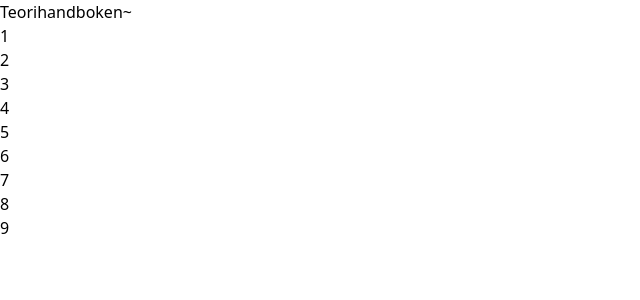
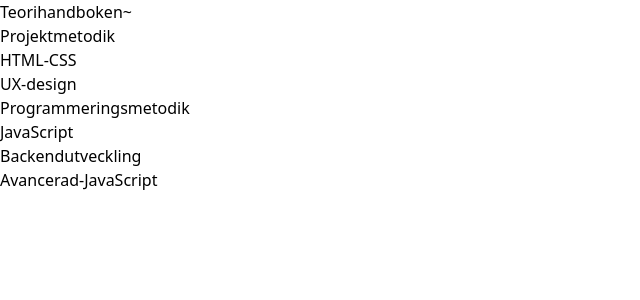
Before and after one commit to AbasBashir/Teorihandboken, a React (Vite) app in the folder my-react-app/: page / in a window 1280 px wide. Shown: the top 300 px of the page, without its empty margins (0-640 px from the left). Built offline with nearby package versions, Linux system fonts and the light colour scheme.

Commit message:
Added the main titles for the teorihandboken

```diff
--- a/my-react-app/src/Header.jsx
+++ b/my-react-app/src/Header.jsx
@@ -2,19 +2,17 @@
 
 function Header() {
   return (
-    <div className='bg-[#6BA368] border-b-2 border-black'>
+    <div className='bg-[#6BA368] border-b-[1.5px]'>
       <h1 className='text-3xl pl-10 py-1.5 text-white font-light'>Teori<span className='text-black font-semibold italic'>handboken~</span></h1>
-      <nav className='fixed bg-[#6BA368] h-full w-80 border-t-2 border-black'>
-        <ul>
-            <li>1</li>
-            <li>2</li>
-            <li>3</li>
-            <li>4</li>
-            <li>5</li>
-            <li>6</li>
-            <li>7</li>
-            <li>8</li>
-            <li>9</li>
+      <nav className='fixed bg-[#6BA368] h-full w-80 border-t-[1.5px] border-[#98c897]'>
+        <ul className='relative top-5 flex flex-col space-y-12 justify-center border-2 border-red-500 p-3'>
+            <li>Projektmetodik</li>
+            <li>HTML-CSS</li>
+            <li>UX-design</li>
+            <li>Programmeringsmetodik</li>
+            <li>JavaScript</li>
+            <li>Backendutveckling</li>
+            <li>Avancerad-JavaScript</li>
         </ul>
       </nav>
     </div>
```
